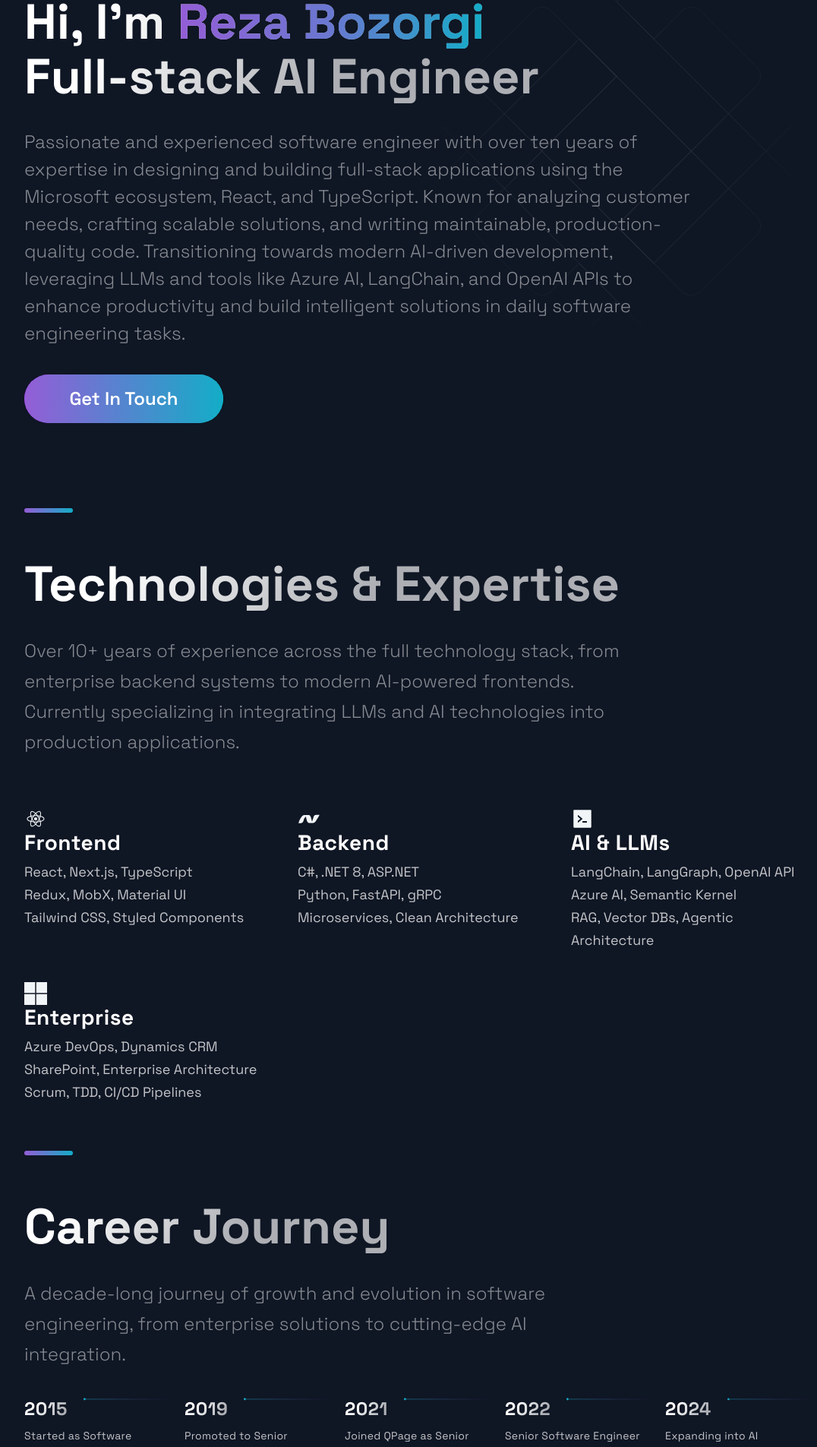
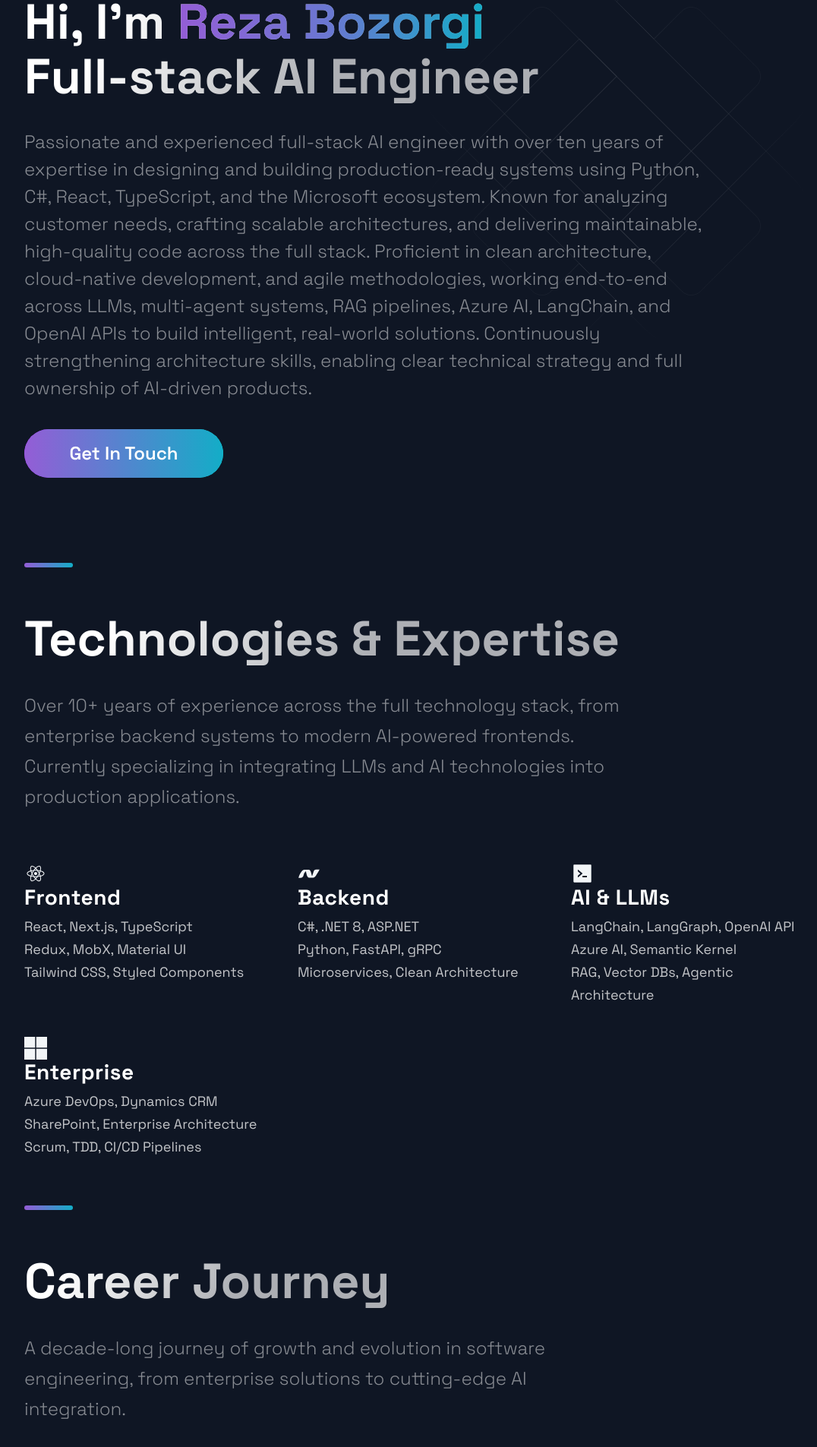
Before and after one commit to reza899/portfolio, a Next.js app: page / in a window 1280 px wide. Shown: the part 173-2078 px from the top of the page at 76% size, without its empty margins (88-1164 px from the left). Built offline with nearby package versions, Linux system fonts and the light colour scheme.

Commit message:
full-stack ai engineer - nov25 update

```diff
--- a/src/components/Hero/Hero.js
+++ b/src/components/Hero/Hero.js
@@ -61,14 +61,8 @@
           </span>
         </HeroSectionTitle>
         <ResponsiveSectionText>
-          Passionate and experienced software engineer with over ten years of
-          expertise in designing and building full-stack applications using the
-          Microsoft ecosystem, React, and TypeScript. Known for analyzing
-          customer needs, crafting scalable solutions, and writing maintainable,
-          production-quality code. Transitioning towards modern AI-driven
-          development, leveraging LLMs and tools like Azure AI, LangChain, and
-          OpenAI APIs to enhance productivity and build intelligent solutions in
-          daily software engineering tasks.
+          Passionate and experienced full-stack AI engineer with over ten years of expertise in designing and building production-ready systems using Python, C#, React, TypeScript, and the Microsoft ecosystem. Known for analyzing customer needs, crafting scalable architectures, and delivering maintainable, high-quality code across the full stack.
+          Proficient in clean architecture, cloud-native development, and agile methodologies, working end-to-end across LLMs, multi-agent systems, RAG pipelines, Azure AI, LangChain, and OpenAI APIs to build intelligent, real-world solutions. Continuously strengthening architecture skills, enabling clear technical strategy and full ownership of AI-driven products.
         </ResponsiveSectionText>
         <Button onClick={handleGetInTouch}>Get In Touch</Button>
       </LeftSection>
--- a/src/constants/constants.js
+++ b/src/constants/constants.js
@@ -1,4 +1,14 @@
 export const projects = [
+  {
+    title: "Branching Chat: Agentic AI Knowledge Management System",
+    description:
+      "Intelligent conversation system that connects knowledge across all user sessions through semantic search and retrieval. As architect and lead developer, designed, built, and deployed a complete end-to-end intelligent knowledge management platform from the ground up. Designed a sophisticated RAG-based multi-agent system using Microsoft Agent Framework with specialized agents for complex queries. Built high-performance Python/FastAPI backend with FAISS-based vector store and semantic chunking for cross-session context retrieval. Engineered modern React/TypeScript frontend with interactive session visualization using React Flow. Managed full CI/CD pipeline and deployed on Azure AI (Foundry).",
+    image: "/images/branching-chat.svg",
+    tags: ["Agentic AI", "Multi-Agent Systems", "RAG", "Python", "FastAPI", "React", "TypeScript", "Azure AI", "LangChain", "FAISS"],
+    source: "#",
+    visit: "#",
+    id: 0,
+  },
   {
     title: "AutoSDLC - Agentic AI Development System",
     description:
@@ -7,7 +17,7 @@
     tags: ["Agentic AI", "LLM", "Multi-Agent", "Python", "Automation", "DevOps"],
     source: "https://github.com/reza899/AutoSDLC",
     visit: "https://github.com/reza899/AutoSDLC",
-    id: 0,
+    id: 1,
   },
   {
     title: "Insurance Intake Agent",
@@ -17,7 +27,7 @@
     tags: ["AI", "Document Processing", "NLP", "Python", "Automation"],
     source: "https://github.com/reza899/insurance-intake-agent",
     visit: "https://github.com/reza899/insurance-intake-agent",
-    id: 1,
+    id: 2,
   },
   {
     title: "CodexQ - Code Intelligence Platform",
@@ -27,7 +37,7 @@
     tags: ["AI", "Code Analysis", "TypeScript", "React", "Node.js"],
     source: "https://github.com/reza899/CodexQ",
     visit: "https://github.com/reza899/CodexQ",
-    id: 2,
+    id: 3,
   },
   {
     title: "Freight App",
@@ -37,7 +47,7 @@
     tags: ["React", "TypeScript", ".Net Core", "EF Core", "MobX"],
     source: "https://github.com",
     visit: "https://github.com",
-    id: 3,
+    id: 4,
   },
   {
     title: "CRM vLight",
@@ -47,7 +57,7 @@
     tags: ["React", "JavaScript", ".Net Core", "CRM"],
     source: "https://github.com",
     visit: "https://github.com",
-    id: 4,
+    id: 5,
   },
 ];
 
@@ -55,6 +65,6 @@
   { year: 2015, text: "Started as Software Engineer, developing enterprise solutions with .NET, customizing Dynamics CRM & SharePoint" },
   { year: 2019, text: "Promoted to Senior Software Engineer & Team Lead at Index Holding, leading 5-member cross-functional team" },
   { year: 2021, text: "Joined QPage as Senior Frontend Developer, building AI-powered video interview platform with OpenAI integration" },
-  { year: 2022, text: "Senior Software Engineer at ASML, migrating legacy systems to microservices and implementing metrology solutions" },
-  { year: 2024, text: "Expanding into AI Engineering, integrating LLMs with LangChain, Azure AI, and building intelligent solutions" },
+  { year: 2022, text: "Senior Software Engineer at ASML (via Accenture). Worked on YRC team with React/TypeScript and C#/.NET, delivered Focus Metrology features, migrated legacy systems to .NET 8 microservices with gRPC, and built internal tools for accelerating testing workflows" },
+  { year: 2025, text: "Full-Stack AI Engineer at Accenture. Architect & Project Lead for 'Branching Chat' intelligent knowledge management platform. Built RAG-based multi-agent system using Microsoft Agent Framework, Python/FastAPI/LangChain backend with FAISS, React/TypeScript frontend, deployed on Azure AI (Foundry) with CI/CD" },
 ];
```
